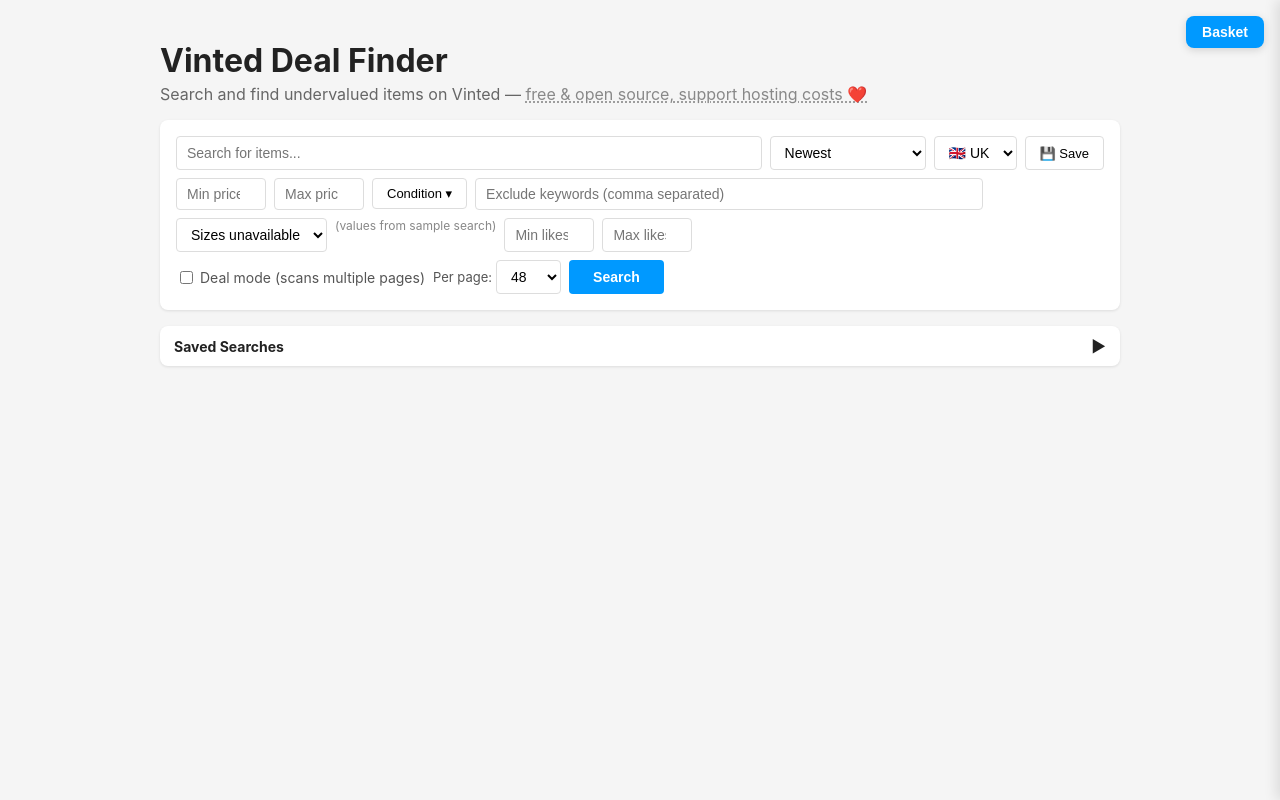
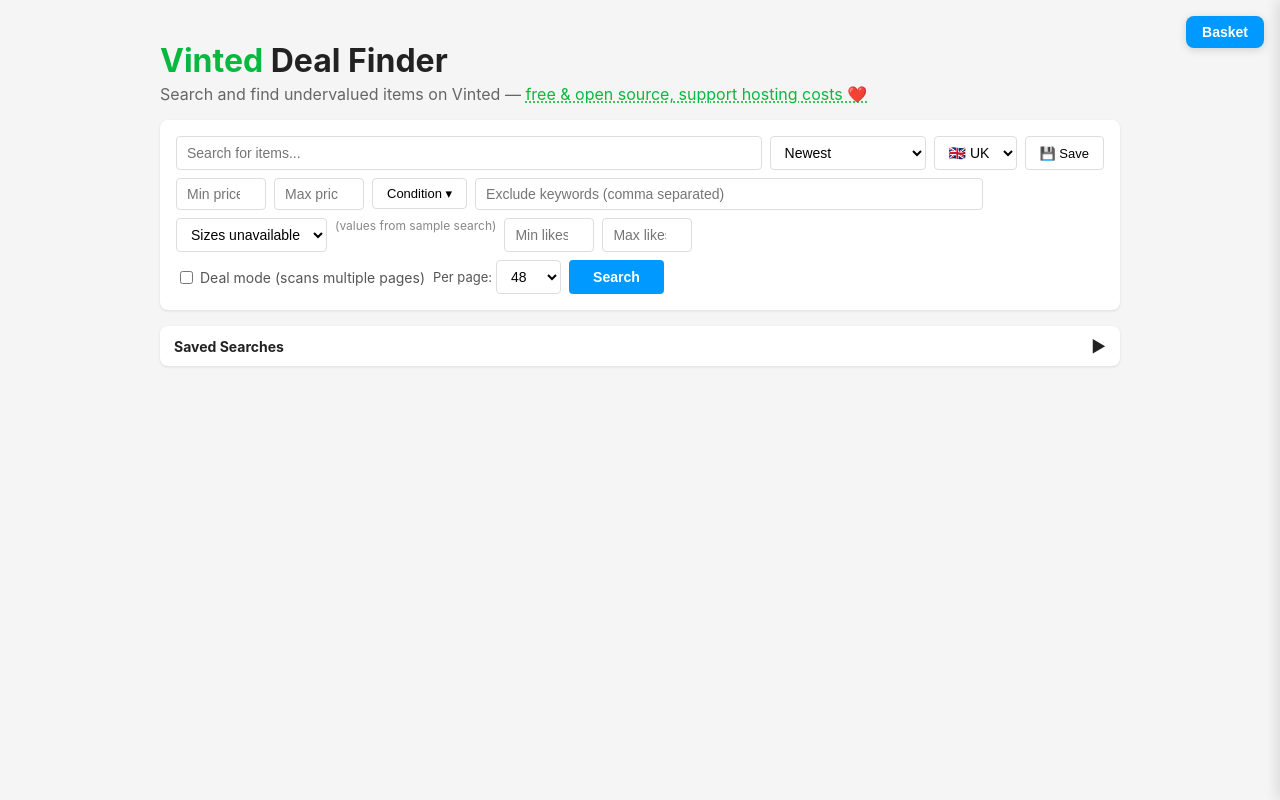
Before and after one commit to late8b/VintedDealFinder, a website: page public/index.html in a window 1280 px wide. Drawn offline with Linux system fonts and the light colour scheme; no server answers.

Commit message:
Vinted green for title and donation link

```diff
--- a/public/index.html
+++ b/public/index.html
@@ -116,8 +116,8 @@
 </style>
 </head>
 <body>
-<h1>Vinted Deal Finder</h1>
-<p class="subtitle">Search and find undervalued items on Vinted — <a href="https://buymeacoffee.com/genghiskhan" target="_blank" rel="noopener" style="color:#888;text-decoration:underline;text-decoration-style:dotted">free &amp; open source, support hosting costs ❤️</a></p>
+<h1><span style="color:#09b83e">Vinted</span> Deal Finder</h1>
+<p class="subtitle">Search and find undervalued items on Vinted — <a href="https://buymeacoffee.com/genghiskhan" target="_blank" rel="noopener" style="color:#09b83e;text-decoration:underline;text-decoration-style:dotted">free &amp; open source, support hosting costs ❤️</a></p>
 <button class="basket-toggle" onclick="BasketManager.toggle()">
   Basket <span id="basketBadge" class="basket-badge">0</span>
 </button>
```
